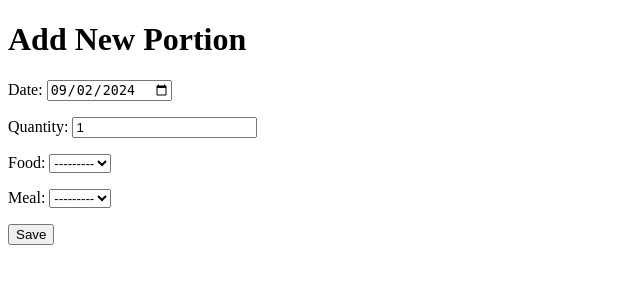
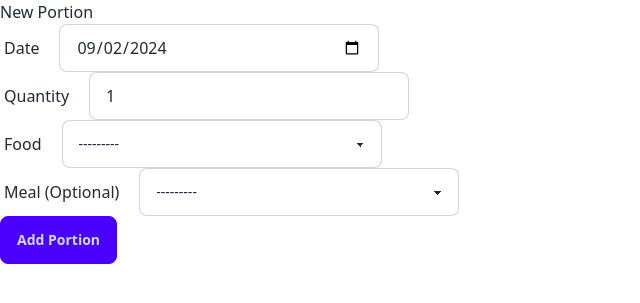
Before and after one commit to susrik/django-nutrition, a Django app: page /nutrition/add-portion/ in a window 1280 px wide. Shown: the top 303 px of the page, without its empty margins (0-640 px from the left). Run offline with Django 5.2, Linux system fonts and the light colour scheme; data that the repository does not hold is empty; some libraries are stand-ins or nearby versions.

Commit message:
added daisy ui styling to portion form

```diff
--- a/nutrition/templates/nutrition/add_portion.html
+++ b/nutrition/templates/nutrition/add_portion.html
@@ -4,13 +4,32 @@
     <meta charset="UTF-8">
     <meta name="viewport" content="width=device-width, initial-scale=1.0">
     <title>Add Portion</title>
+    <link href="https://cdn.jsdelivr.net/npm/daisyui@4.12.10/dist/full.min.css" rel="stylesheet" type="text/css" />
+    <script src="https://cdn.tailwindcss.com"></script>
 </head>
 <body>
-    <h1>Add New Portion</h1>
+    <h1>New Portion</h1>
     <form method="post">
         {% csrf_token %}
-        {{ form.as_p }}
-        <button type="submit">Save</button>
+        <div class="flex items-center space-x-4">
+            <label class="label">Date</label>
+            {{ form.date }}
+        </div>
+        <div class="flex items-center space-x-4">
+            <label class="label">Quantity</label>
+            {{ form.quantity }}
+        </div>
+        <div class="flex items-center space-x-4">
+            <label class="label">Food</label>
+            {{ form.food }}
+        </div>
+        <div class="flex items-center space-x-4">
+            <label class="label">Meal (Optional)</label>
+            {{ form.meal }}
+        </div>
+        <div class="flex">
+            <button type="submit" class="btn btn-primary">Add Portion</button>
+        </div>
     </form>
 </body>
 </html>
--- a/nutrition/views.py
+++ b/nutrition/views.py
@@ -75,9 +75,26 @@ class PortionForm(forms.ModelForm):
         model = Portion
         fields = ['date', 'quantity', 'food', 'meal']
         widgets = {
-            'date': forms.DateInput(attrs={'type': 'date'}),
-            'quantity': forms.NumberInput(attrs={'step': 0.1}),
-        }
+            'date': forms.DateInput(attrs={
+                  # DaisyUI input styling
+                'class': 'input input-bordered w-full max-w-xs',
+                'type': 'date'}),
+            'quantity': forms.NumberInput(attrs={
+                  # DaisyUI input styling
+                'class': 'input input-bordered w-full max-w-xs',
+                'step': 0.1}),
+            'food': forms.Select(attrs={
+                # DaisyUI select style
+                'class': 'select select-bordered w-full max-w-xs',
+            }),
+            'meal': forms.Select(attrs={
+                # DaisyUI select style
+                'class': 'select select-bordered w-full max-w-xs',
+            }),
+
+
+
+          }
 
 def add_portion(request):
     default_date = request.GET.get('date', timezone.now().date())
```
